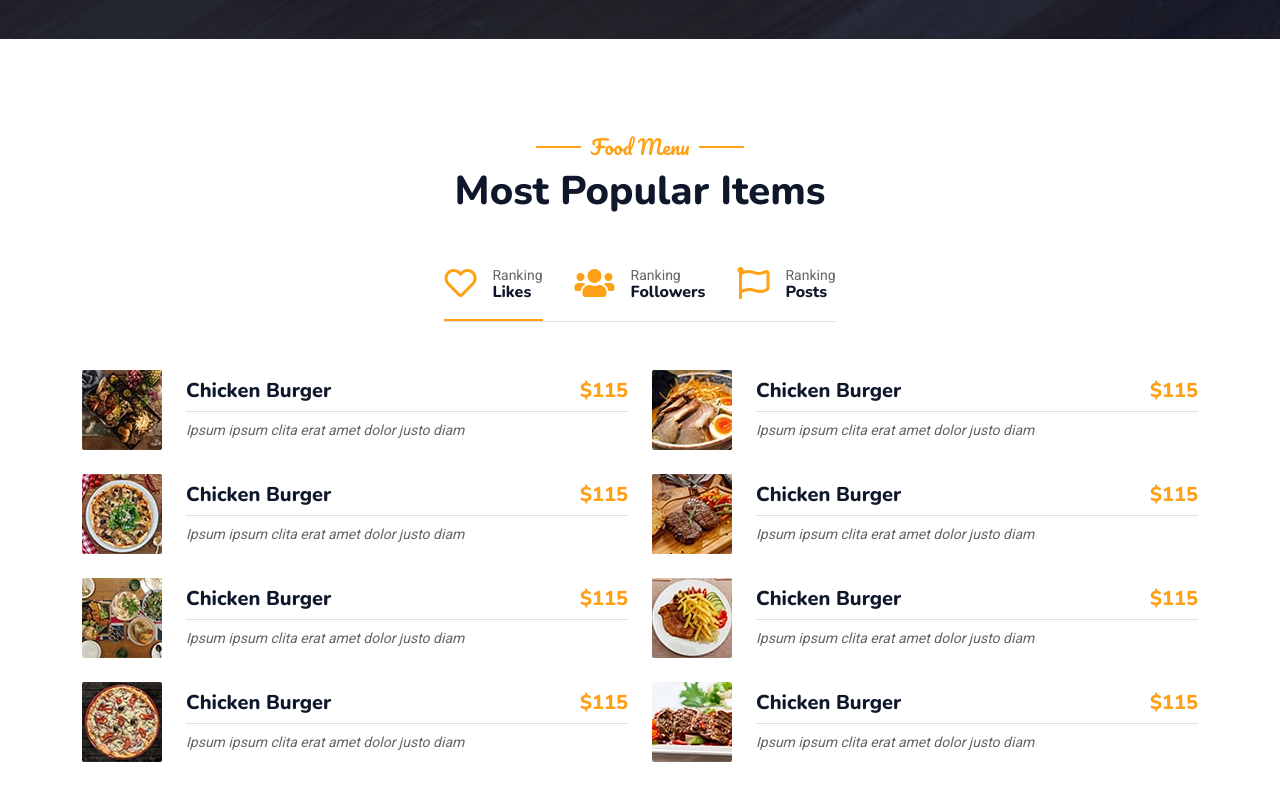
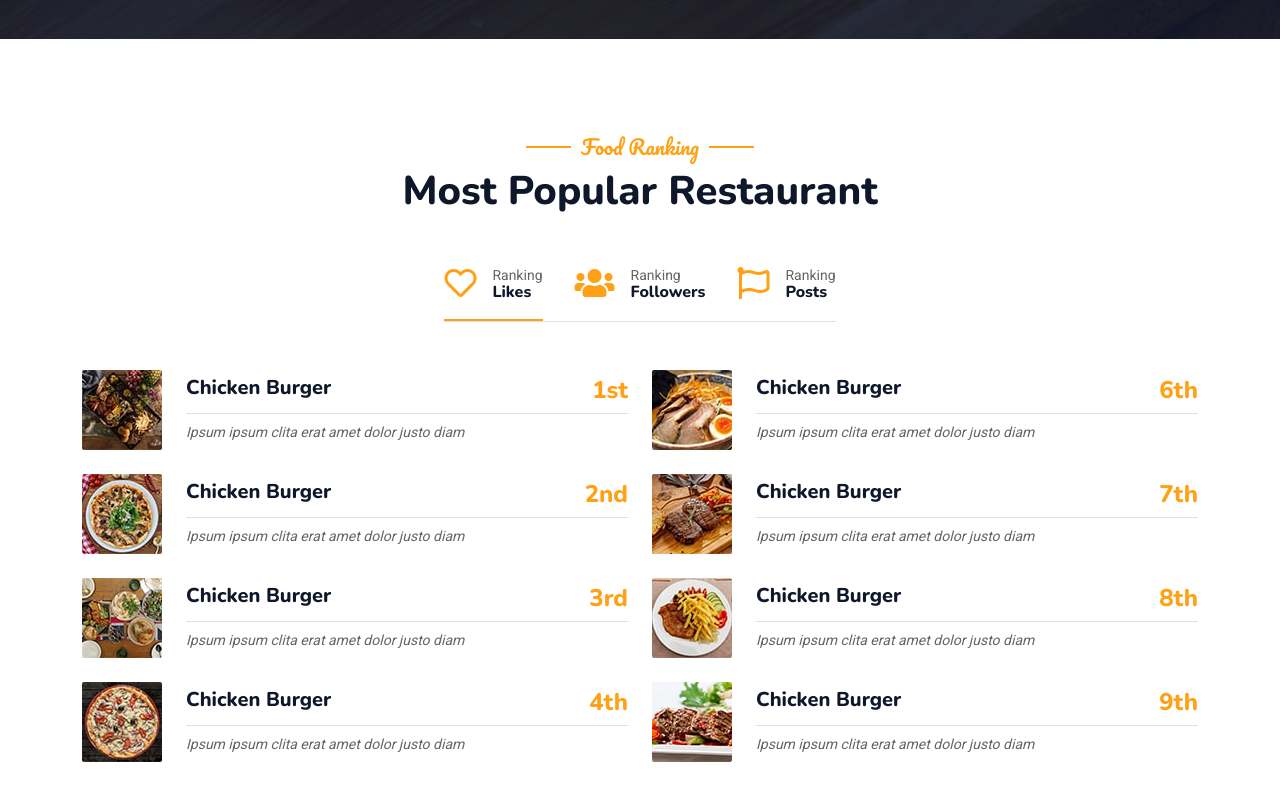
Before and after one commit to jeongmino/DBP, a plain HTML site: page webpage/bootstrap-restaurant-template/index.html in a window 1280 px wide. Shown: the part 919-1719 px from the top of the page. Drawn offline with nearby package versions, Linux system fonts and the light colour scheme.

Commit message:
webpage rank first_draft

```diff
--- a/webpage/bootstrap-restaurant-template/index.html
+++ b/webpage/bootstrap-restaurant-template/index.html
@@ -94,8 +94,8 @@
         <div class="container-xxl py-5">
             <div class="container">
                 <div class="text-center wow fadeInUp" data-wow-delay="0.1s">
-                    <h5 class="section-title ff-secondary text-center text-primary fw-normal">Food Menu</h5>
-                    <h1 class="mb-5">Most Popular Items</h1>
+                    <h5 class="section-title ff-secondary text-center text-primary fw-normal">Food Ranking</h5>
+                    <h1 class="mb-5">Most Popular Restaurant</h1>
                 </div>
                 <div class="tab-class text-center wow fadeInUp" data-wow-delay="0.1s">
                     <ul class="nav nav-pills d-inline-flex justify-content-center border-bottom mb-5">
@@ -136,7 +136,7 @@
                                         <div class="w-100 d-flex flex-column text-start ps-4">
                                             <h5 class="d-flex justify-content-between border-bottom pb-2">
                                                 <span>Chicken Burger</span>
-                                                <span class="text-primary">$115</span>
+                                                <span class="text-primary" style="font-size: 24px;"><strong>1st</strong></span>
                                             </h5>
                                             <small class="fst-italic">Ipsum ipsum clita erat amet dolor justo diam</small>
                                         </div>
@@ -148,7 +148,7 @@
                                         <div class="w-100 d-flex flex-column text-start ps-4">
                                             <h5 class="d-flex justify-content-between border-bottom pb-2">
                                                 <span>Chicken Burger</span>
-                                                <span class="text-primary">$115</span>
+                                                <span class="text-primary" style="font-size: 24px;"><strong>6th</strong></span>
                                             </h5>
                                             <small class="fst-italic">Ipsum ipsum clita erat amet dolor justo diam</small>
                                         </div>
@@ -160,7 +160,7 @@
                                         <div class="w-100 d-flex flex-column text-start ps-4">
                                             <h5 class="d-flex justify-content-between border-bottom pb-2">
                                                 <span>Chicken Burger</span>
-                                                <span class="text-primary">$115</span>
+                                                <span class="text-primary" style="font-size: 24px;"><strong>2nd</strong></span>
                                             </h5>
                                             <small class="fst-italic">Ipsum ipsum clita erat amet dolor justo diam</small>
                                         </div>
@@ -172,7 +172,7 @@
                                         <div class="w-100 d-flex flex-column text-start ps-4">
                                             <h5 class="d-flex justify-content-between border-bottom pb-2">
                                                 <span>Chicken Burger</span>
-                                                <span class="text-primary">$115</span>
+                                                <span class="text-primary" style="font-size: 24px;"><strong>7th</strong></span>
                                             </h5>
                                             <small class="fst-italic">Ipsum ipsum clita erat amet dolor justo diam</small>
                                         </div>
@@ -184,7 +184,7 @@
                                         <div class="w-100 d-flex flex-column text-start ps-4">
                                             <h5 class="d-flex justify-content-between border-bottom pb-2">
                                                 <span>Chicken Burger</span>
-                                                <span class="text-primary">$115</span>
+                                                <span class="text-primary" style="font-size: 24px;"><strong>3rd</strong></span>
                                             </h5>
                                             <small class="fst-italic">Ipsum ipsum clita erat amet dolor justo diam</small>
                                         </div>
@@ -196,7 +196,7 @@
                                         <div class="w-100 d-flex flex-column text-start ps-4">
                                             <h5 class="d-flex justify-content-between border-bottom pb-2">
                                                 <span>Chicken Burger</span>
-                                                <span class="text-primary">$115</span>
+                                                <span class="text-primary" style="font-size: 24px;"><strong>8th</strong></span>
                                             </h5>
                                             <small class="fst-italic">Ipsum ipsum clita erat amet dolor justo diam</small>
                                         </div>
@@ -208,7 +208,7 @@
                                         <div class="w-100 d-flex flex-column text-start ps-4">
                                             <h5 class="d-flex justify-content-between border-bottom pb-2">
                                                 <span>Chicken Burger</span>
-                                                <span class="text-primary">$115</span>
+                                                <span class="text-primary" style="font-size: 24px;"><strong>4th</strong></span>
                                             </h5>
                                             <small class="fst-italic">Ipsum ipsum clita erat amet dolor justo diam</small>
                                         </div>
@@ -220,7 +220,7 @@
                                         <div class="w-100 d-flex flex-column text-start ps-4">
                                             <h5 class="d-flex justify-content-between border-bottom pb-2">
                                                 <span>Chicken Burger</span>
-                                                <span class="text-primary">$115</span>
+                                                <span class="text-primary" style="font-size: 24px;"><strong>9th</strong></span>
                                             </h5>
                                             <small class="fst-italic">Ipsum ipsum clita erat amet dolor justo diam</small>
                                         </div>
@@ -236,7 +236,7 @@
                                         <div class="w-100 d-flex flex-column text-start ps-4">
                                             <h5 class="d-flex justify-content-between border-bottom pb-2">
                                                 <span>Chicken Burger</span>
-                                                <span class="text-primary">$115</span>
+                                                <span class="text-primary" style="font-size: 24px;"><strong>5th</strong></span>
                                             </h5>
                                             <small class="fst-italic">Ipsum ipsum clita erat amet dolor justo diam</small>
                                         </div>
@@ -248,7 +248,7 @@
                                         <div class="w-100 d-flex flex-column text-start ps-4">
                                             <h5 class="d-flex justify-content-between border-bottom pb-2">
                                                 <span>Chicken Burger</span>
-                                                <span class="text-primary">$115</span>
+                                                <span class="text-primary" style="font-size: 24px;"><strong>10th</strong></span>
                                             </h5>
                                             <small class="fst-italic">Ipsum ipsum clita erat amet dolor justo diam</small>
                                         </div>
```
Also changed, not shown: 2 other files.
